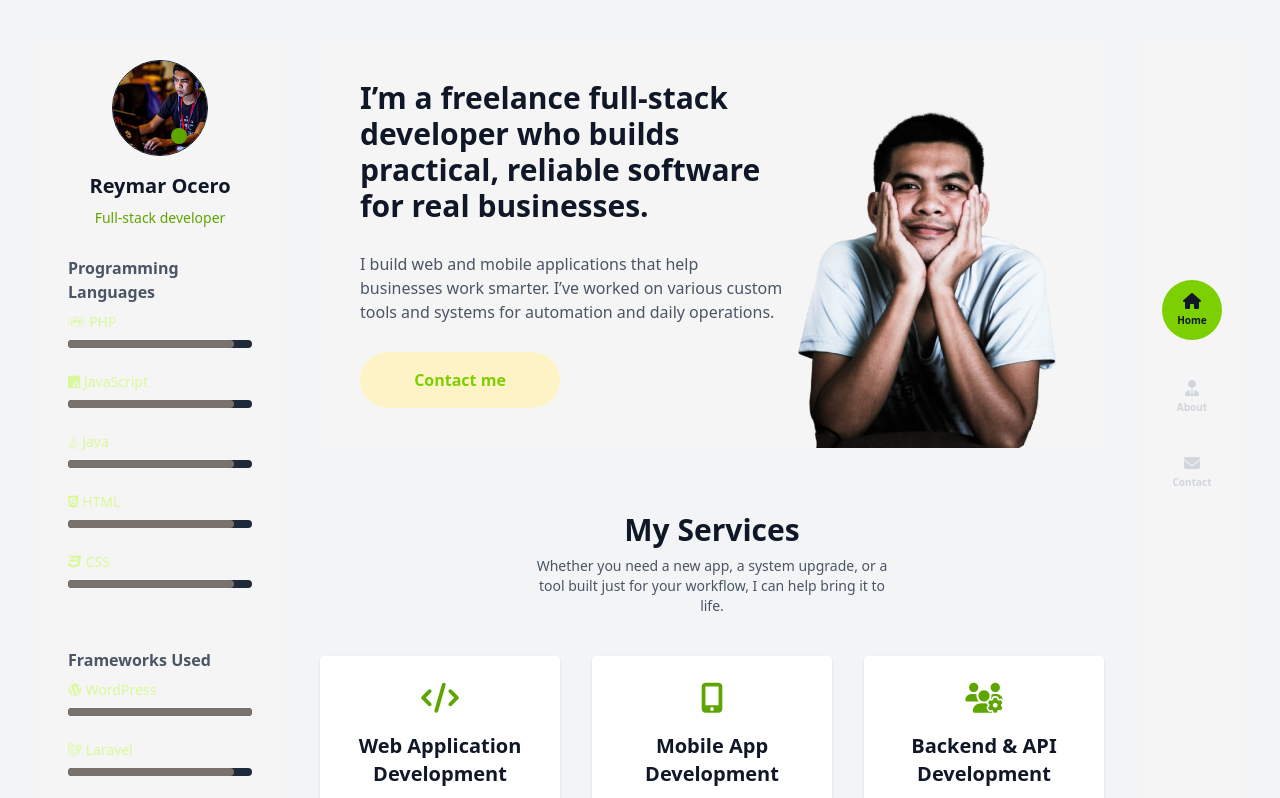
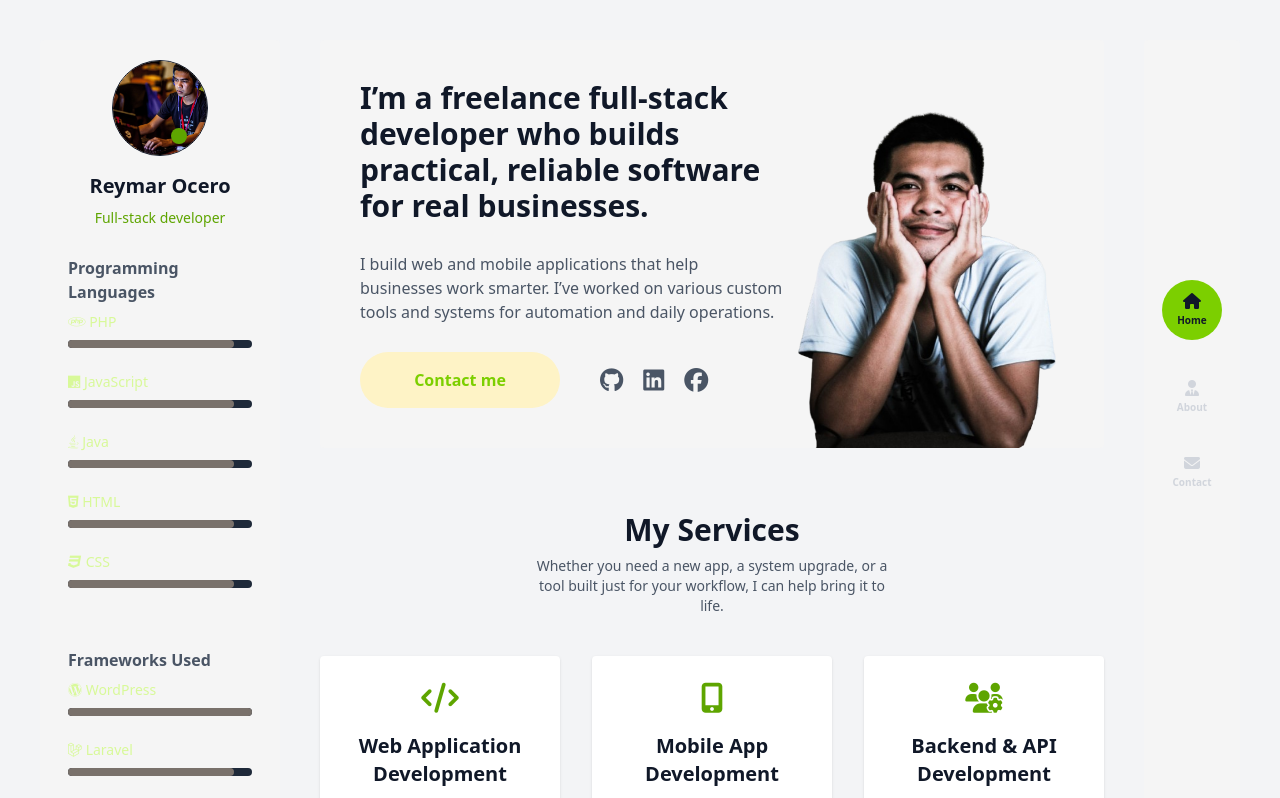
Before and after one commit to memar1992/my-porfolio, a SvelteKit app: page / in a window 1280 px wide. Shown: the top 798 px of the page. Built offline with nearby package versions, Linux system fonts and the light colour scheme.

Commit message:
added social links on home page

```diff
--- a/src/routes/+page.svelte
+++ b/src/routes/+page.svelte
@@ -24,10 +24,25 @@
 					I build web and mobile applications that help businesses work smarter. I’ve worked on
 					various custom tools and systems for automation and daily operations.
 				</p>
-				<div class="block">
+				<div class="flex flex-row gap-10 items-center">
 					<a href="/contact" class="transition duration-300 ease-in-out rounded-full text-lime-500 dark:text-gray-900 bg-amber-100 dark:bg-lime-500 px-10 py-4 text-center font-bold cursor-pointer hover:bg-gray-800 hover:text-white block w-50">
 						Contact me
                     </a>
+                    <div class="flex flex-row gap-5">
+                        <!-- Social Links -->
+                        <a href="https://github.com/memar1992/" target="_blank" rel="noopener"
+                        class="text-gray-600 dark:text-gray-300 hover:text-lime-500 transition duration-300 text-2xl">
+                        <i class="fab fa-github"></i>
+                        </a>
+                        <a href="https://www.linkedin.com/in/reymar-ocero-b252a8131/" target="_blank" rel="noopener"
+                        class="text-gray-600 dark:text-gray-300 hover:text-lime-500 transition duration-300 text-2xl">
+                        <i class="fab fa-linkedin"></i>
+                        </a>
+                        <a href="https://www.facebook.com/reymar.maagad.ocero" target="_blank" rel="noopener"
+                        class="text-gray-600 dark:text-gray-300 hover:text-lime-500 transition duration-300 text-2xl">
+                        <i class="fab fa-facebook"></i>
+                        </a>
+                    </div>
 				</div>
 			</div>
 		</div>
```
